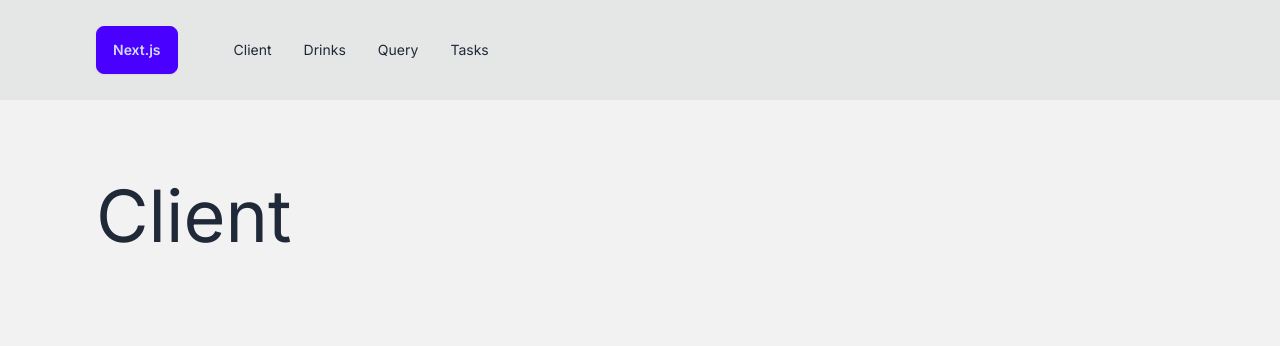
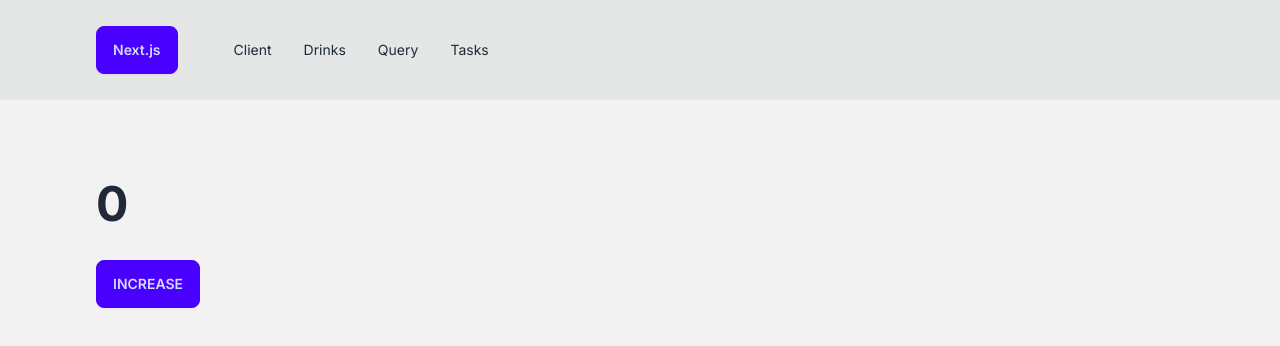
Before and after one commit to kristinhargrove/nextjs-project, a Next.js app: page /client in a window 1280 px wide. Shown: the top 346 px of the page. Built offline with nearby package versions, Linux system fonts and the light colour scheme.

Commit message:
adds counter to client side server example page

```diff
--- a/app/client/page.js
+++ b/app/client/page.js
@@ -1,7 +1,16 @@
+"use client";
+
+import { useState } from "react";
+
 const Client = () => {
+  const [count, setCount] = useState(0);
+
   return (
     <div>
-      <h1 className="text-7xl">Client</h1>
+      <h1 className="text-5xl font-bold mb-8">{count}</h1>
+      <button className="btn btn-primary" onClick={() => setCount(count + 1)}>
+        INCREASE
+      </button>
     </div>
   );
 };
--- a/app/page.js
+++ b/app/page.js
@@ -1,4 +1,5 @@
 import Link from "next/link";
+import React from "react";
 
 const HomePage = () => {
   return (
```
